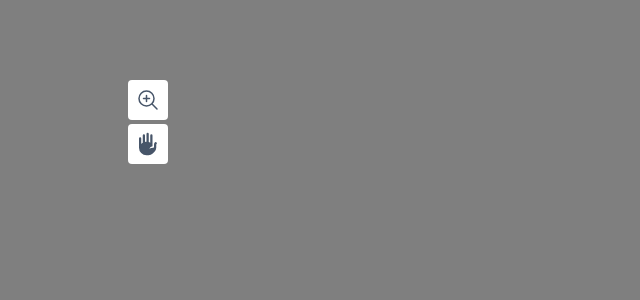
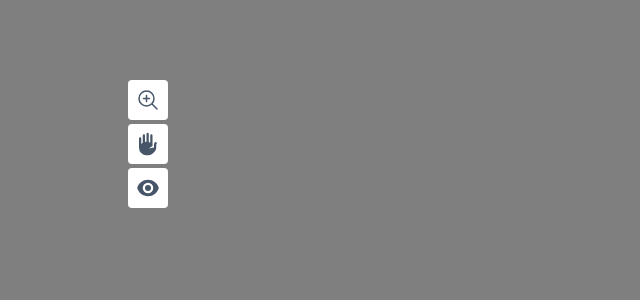
Before and after one commit to hrivera88/ng-giga-image-viewer, an Angular app: page / in a window 1280 px wide. Shown: the top 300 px of the page, without its empty margins (0-640 px from the left). Built offline with nearby package versions, Linux system fonts and the light colour scheme.

Commit message:
Added Note Visibility Tool to Tools Module

```diff
--- /dev/null
+++ b/src/app/tools/note-visibility-tool/note-visibility-tool.component.html
@@ -0,0 +1,8 @@
+<button class="rounded bg-white text-slate-600 hover:bg-slate-200 p-2 focus:bg-slate-200 mb-1" type="button">
+    <svg xmlns="http://www.w3.org/2000/svg" viewBox="0 0 24 24" fill="currentColor" class="w-6 h-6">
+        <path d="M12 15a3 3 0 100-6 3 3 0 000 6z" />
+        <path fill-rule="evenodd"
+            d="M1.323 11.447C2.811 6.976 7.028 3.75 12.001 3.75c4.97 0 9.185 3.223 10.675 7.69.12.362.12.752 0 1.113-1.487 4.471-5.705 7.697-10.677 7.697-4.97 0-9.186-3.223-10.675-7.69a1.762 1.762 0 010-1.113zM17.25 12a5.25 5.25 0 11-10.5 0 5.25 5.25 0 0110.5 0z"
+            clip-rule="evenodd" />
+    </svg>
+</button>
--- a/src/app/tools/tools.component.html
+++ b/src/app/tools/tools.component.html
@@ -1,4 +1,5 @@
 <div class="flex tools-area w-10 flex-col">
     <giga-zoom-tool></giga-zoom-tool>
     <giga-hand-tool></giga-hand-tool>
+    <giga-note-visibility-tool></giga-note-visibility-tool>
 </div>
--- a/src/app/tools/tools.module.ts
+++ b/src/app/tools/tools.module.ts
@@ -3,9 +3,10 @@
 import { ToolsComponent } from './tools.component';
 import { ZoomToolComponent } from './zoom-tool/zoom-tool.component';
 import { HandToolComponent } from './hand-tool/hand-tool.component';
+import { NoteVisibilityToolComponent } from './note-visibility-tool/note-visibility-tool.component';
 
 @NgModule({
-	declarations: [ToolsComponent, ZoomToolComponent, HandToolComponent],
+	declarations: [ToolsComponent, ZoomToolComponent, HandToolComponent, NoteVisibilityToolComponent],
 	exports: [ToolsComponent],
 	imports: [CommonModule],
 })
```
Also changed, not shown: src/app/tools/note-visibility-tool/note-visibility-tool.component.ts (added, +10 -0 lines), src/app/tools/note-visibility-tool/note-visibility-tool.component.scss (added), 1 other file (tests, documents, lock files or other folders).
